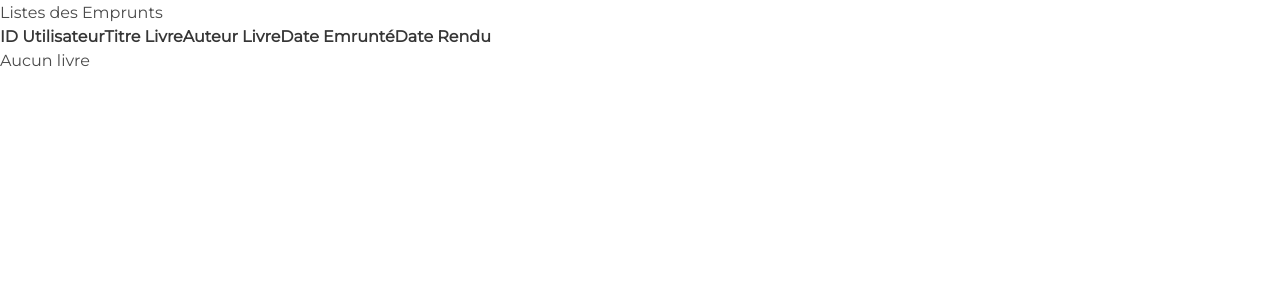
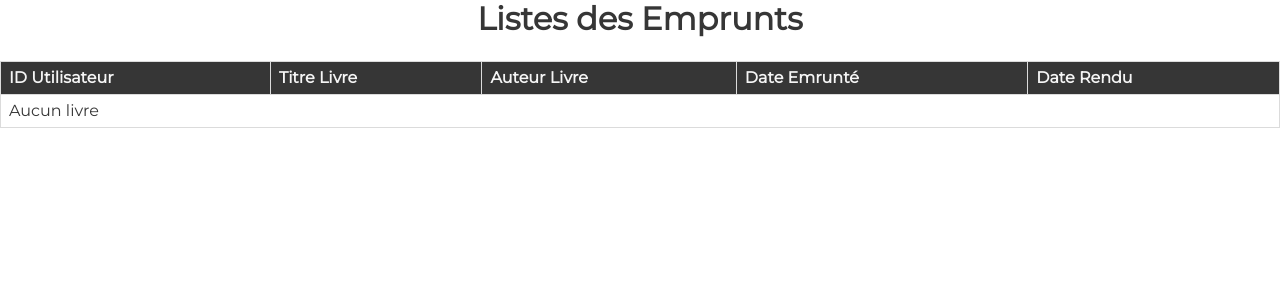
Before and after one commit to zinsonam/books, a Symfony app: template templates/emprunt/index.html.twig in a window 1280 px wide. Shown: the part 55-356 px from the top of the page. Run offline with Twig, Linux system fonts and the light colour scheme; the template is opened without the code that fills it, so the values that code supplies are empty; some libraries are stand-ins or nearby versions.

Commit message:
vue style ajouté

```diff
--- a/templates/emprunt/index.html.twig
+++ b/templates/emprunt/index.html.twig
@@ -4,34 +4,35 @@
 
 {% block body %}
 
-    <h1>Listes des Emprunts</h1>
-    <table>
-        <thead>
-            <tr>
-                <th> ID Utilisateur </th>
-                <th> Titre Livre </th>
-                <th> Auteur Livre </th>
-                <th colspan="2" > Date Emrunté </th>
-                <th> Date Rendu </th>
+    <h1 style="text-align:center" class="title">Listes des Emprunts</h1>
+    <div class="table-container">
+        <table class="table is-bordered is-striped is-narrow is-hoverable is-fullwidth">
+            <thead >
+                <tr >
+                    <th class="has-text-white-ter has-background-dark"> ID Utilisateur </th>
+                    <th class="has-text-white-ter has-background-dark"> Titre Livre </th>
+                    <th class="has-text-white-ter has-background-dark"> Auteur Livre </th>
+                    <th  colspan="2"  class="has-text-white-ter has-background-dark" > Date Emrunté </th>
+                    <th class="has-text-white-ter has-background-dark"> Date Rendu </th>
                 </tr>
             </thead>
-        <tbody>
+            <tbody >
                 {% for emprunt in emprunts %}
-                <tr>
+                    <tr >
 
-                    <td>
+                        <td class="has-text-grey-lighter has-background-primary-dark">
                             {{ emprunt.user_id}}
                         </td>
-                    <td>
+                        <td class="has-text-white has-background-info-dark ">
                             {{ emprunt.book.titre}}
                         </td>
-                    <td>
+                        <td class="has-text-white has-background-info-dark ">
                             {{ emprunt.book.auteur}}
                         </td>
-                    <td colspan="2">
+                        <td class="has-text-white has-background-info-dark " colspan="2">
                             {{ emprunt.date_emprunt | date('d/m/Y à H:i')}}
                         </td>
-                    <td>
+                        <td class="has-text-white has-background-info-dark ">
                             {{ emprunt.date_rendu}}
                         </td>
                     </tr>
@@ -42,4 +43,5 @@
                 {% endfor %}
             </tbody>
         </table>
+    </div>
 {% endblock %}
```
Lines whose indentation alone changed are shown as unchanged.
